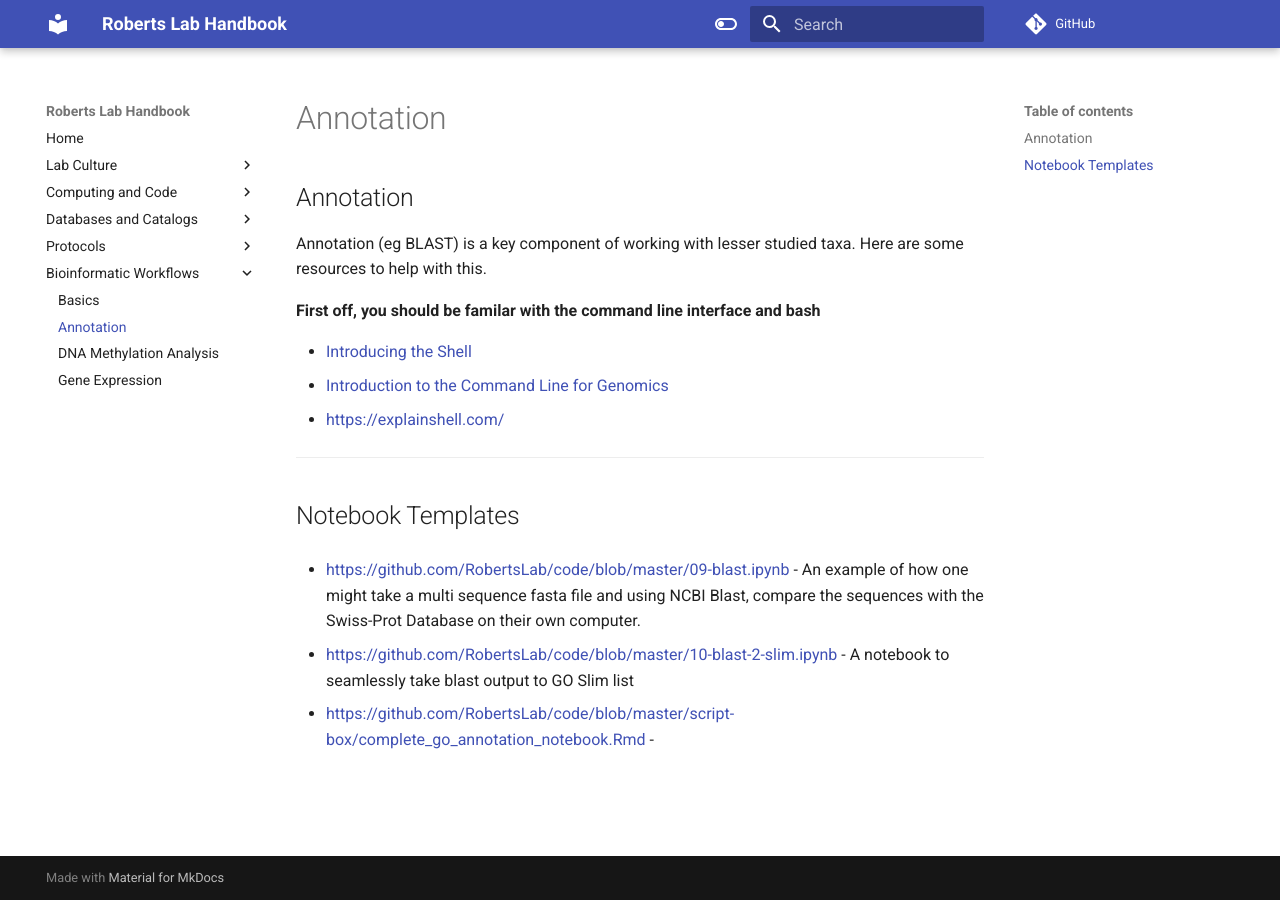
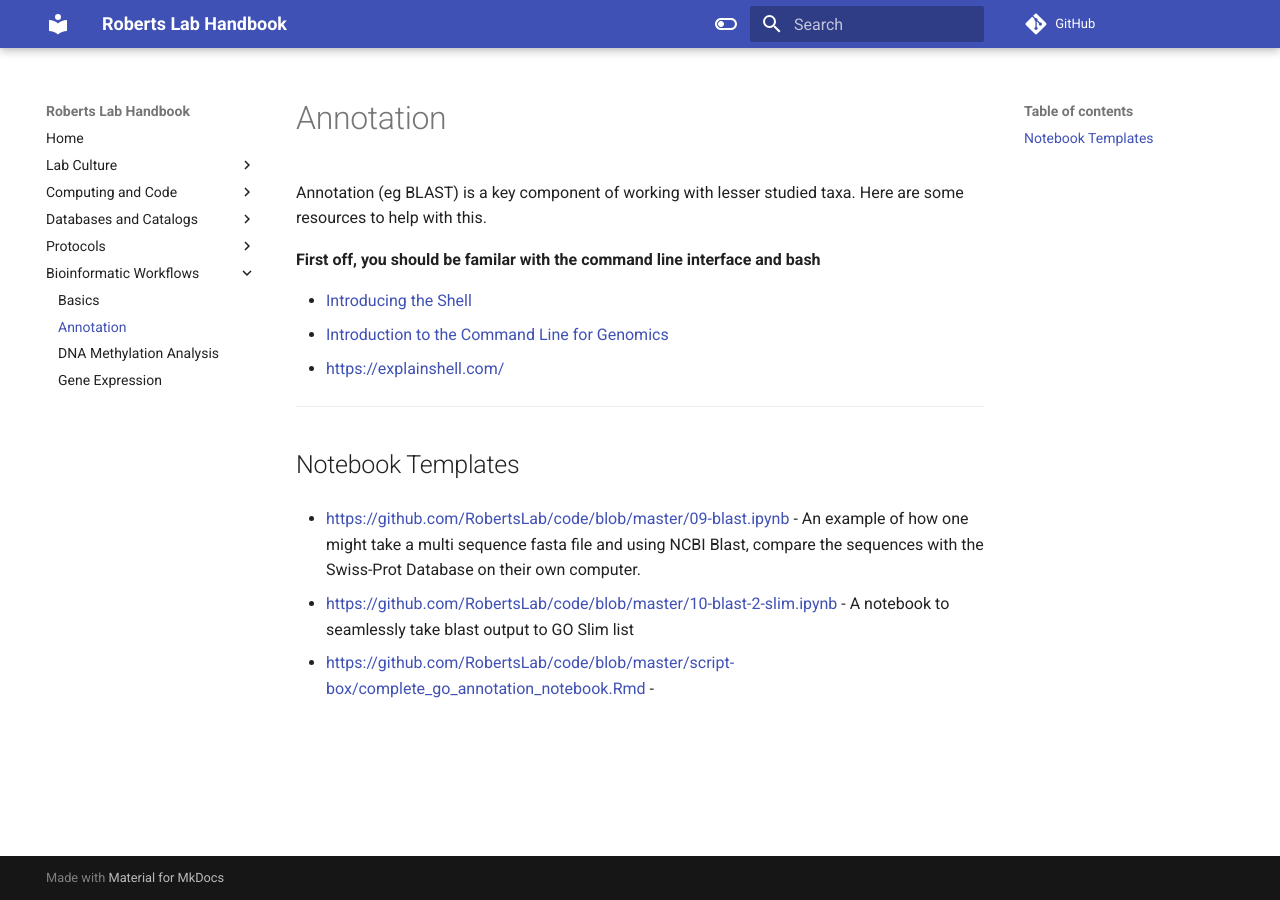
Before and after one commit to RobertsLab/resources, an MkDocs documentation site: the page built from docs/bio-Annotation.md, in a window 1280 px wide. Built offline with MkDocs 1.6.1 and Material for MkDocs 9.7.7, drawn with Linux system fonts in a browser that asks for light colours; comment, search, counter and statistics services are not loaded.

Commit message:
Update bio-Annotation.md

```diff
--- a/docs/bio-Annotation.md
+++ b/docs/bio-Annotation.md
@@ -1,5 +1,5 @@
 
-## Annotation
+# Annotation
 
 Annotation (eg BLAST) is a key component of working with lesser studied taxa. Here are some resources to help with this.
 
```
